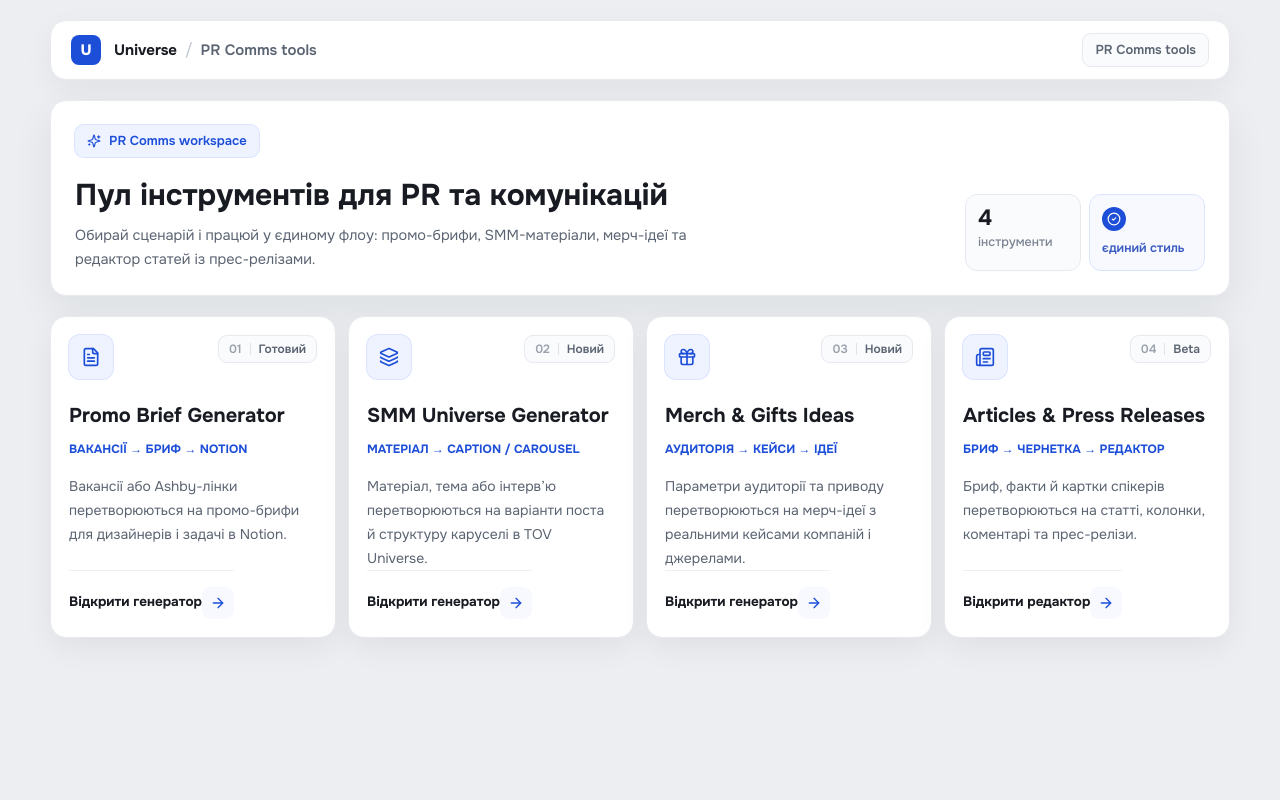
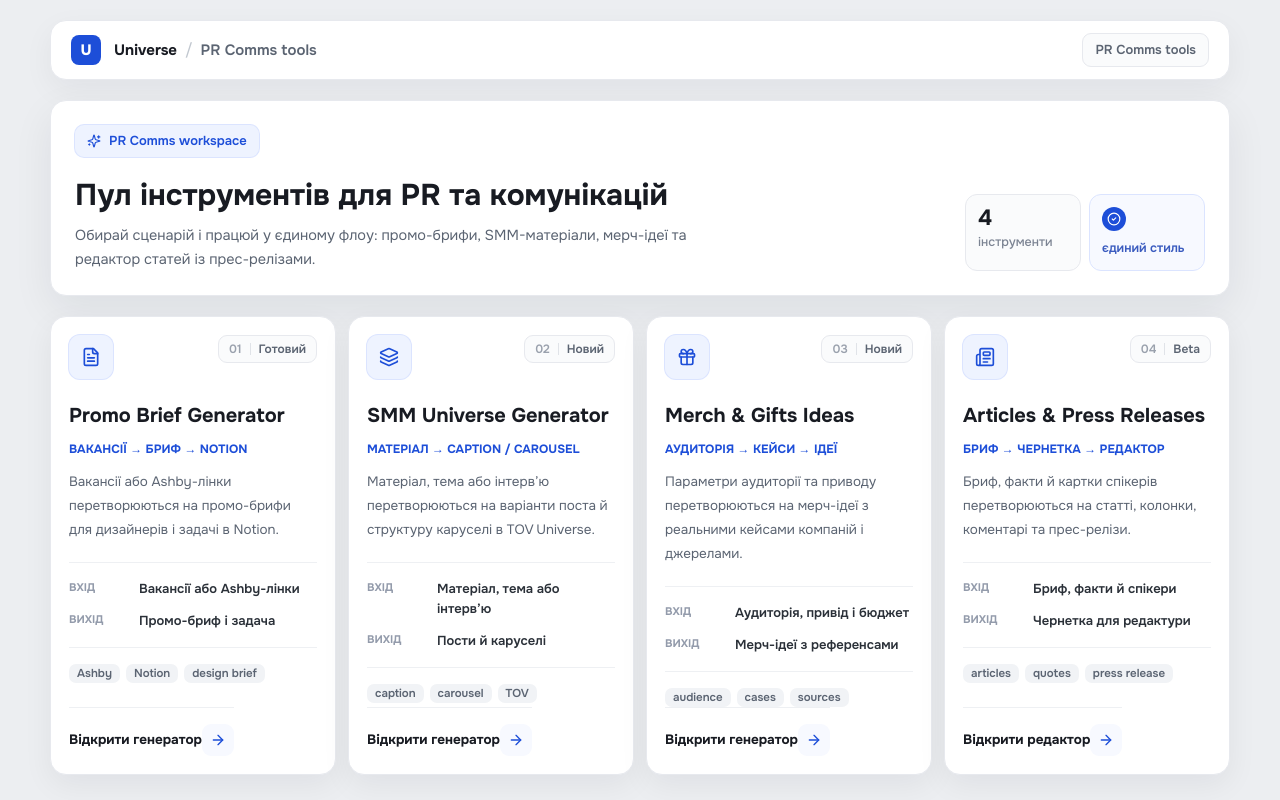
Before and after one commit to khrystynabubniv-ops/promo-design-brief, a Next.js app: page / in a window 1280 px wide. Built offline with nearby package versions, Linux system fonts and the light colour scheme; no server answers; the database is empty.

Commit message:
Refine tool card internals

```diff
--- a/components/ToolHub.tsx
+++ b/components/ToolHub.tsx
@@ -11,42 +11,54 @@ type ToolHubProps = {
 
 const tools = [
   {
+    chips: ['Ashby', 'Notion', 'design brief'],
     cta: 'Відкрити генератор',
     description: 'Вакансії або Ashby-лінки перетворюються на промо-брифи для дизайнерів і задачі в Notion.',
     icon: FileText,
+    input: 'Вакансії або Ashby-лінки',
     label: 'Promo Brief Generator',
     meta: 'Вакансії → бриф → Notion',
     onOpenKey: 'brief',
+    output: 'Промо-бриф і задача',
     step: '01',
     status: 'Готовий',
   },
   {
+    chips: ['caption', 'carousel', 'TOV'],
     cta: 'Відкрити генератор',
     description: 'Матеріал, тема або інтервʼю перетворюються на варіанти поста й структуру каруселі в TOV Universe.',
     icon: Layers3,
+    input: 'Матеріал, тема або інтервʼю',
     label: 'SMM Universe Generator',
     meta: 'Матеріал → caption / carousel',
     onOpenKey: 'smm',
+    output: 'Пости й каруселі',
     step: '02',
     status: 'Новий',
   },
   {
+    chips: ['audience', 'cases', 'sources'],
     cta: 'Відкрити генератор',
     description: 'Параметри аудиторії та приводу перетворюються на мерч-ідеї з реальними кейсами компаній і джерелами.',
     icon: Gift,
+    input: 'Аудиторія, привід і бюджет',
     label: 'Merch & Gifts Ideas',
     meta: 'Аудиторія → кейси → ідеї',
     onOpenKey: 'merch',
+    output: 'Мерч-ідеї з референсами',
     step: '03',
     status: 'Новий',
   },
   {
+    chips: ['articles', 'quotes', 'press release'],
     cta: 'Відкрити редактор',
     description: 'Бриф, факти й картки спікерів перетворюються на статті, колонки, коментарі та прес-релізи.',
     icon: Newspaper,
+    input: 'Бриф, факти й спікери',
     label: 'Articles & Press Releases',
     meta: 'Бриф → чернетка → редактор',
     onOpenKey: 'articles',
+    output: 'Чернетка для редактури',
     step: '04',
     status: 'Beta',
   },
@@ -97,7 +109,7 @@ export function ToolHub({ onOpenArticles, onOpenBrief, onOpenMerchIdeas, onOpenS
 
           return (
             <button
-              className="group flex min-h-[286px] flex-col rounded-[16px] border border-[#e7e9ee] bg-white p-[18px] text-left shadow-[0_10px_30px_rgba(16,24,40,.06)] outline-none transition hover:-translate-y-0.5 hover:border-[#b8c8f5] hover:shadow-[0_18px_44px_rgba(16,24,40,.09)] focus-visible:ring-2 focus-visible:ring-[#1d4ed8] focus-visible:ring-offset-2"
+              className="group flex min-h-[380px] flex-col rounded-[16px] border border-[#e7e9ee] bg-white p-[18px] text-left shadow-[0_10px_30px_rgba(16,24,40,.06)] outline-none transition hover:-translate-y-0.5 hover:border-[#b8c8f5] hover:shadow-[0_18px_44px_rgba(16,24,40,.09)] focus-visible:ring-2 focus-visible:ring-[#1d4ed8] focus-visible:ring-offset-2"
               key={tool.label}
               onClick={handleOpen}
               type="button"
@@ -119,8 +131,36 @@ export function ToolHub({ onOpenArticles, onOpenBrief, onOpenMerchIdeas, onOpenS
                 <span className="mt-3 block text-[12px] font-bold uppercase tracking-normal text-[#1d4ed8]">
                   {tool.meta}
                 </span>
-                <span className="mt-4 block text-[14px] leading-6 text-[#5b6472]">
+                <span className="mt-3 block text-[13.5px] leading-6 text-[#5b6472]">
                   {tool.description}
+                </span>
+                <span className="mt-5 grid gap-3 border-y border-[#eef0f3] py-4">
+                  <span className="grid grid-cols-[58px_minmax(0,1fr)] gap-3">
+                    <span className="text-[11px] font-bold uppercase tracking-normal text-[#939bab]">
+                      Вхід
+                    </span>
+                    <span className="text-[13px] font-semibold leading-5 text-[#2a3038]">
+                      {tool.input}
+                    </span>
+                  </span>
+                  <span className="grid grid-cols-[58px_minmax(0,1fr)] gap-3">
+                    <span className="text-[11px] font-bold uppercase tracking-normal text-[#939bab]">
+                      Вихід
+                    </span>
+                    <span className="text-[13px] font-semibold leading-5 text-[#2a3038]">
+                      {tool.output}
+                    </span>
+                  </span>
+                </span>
+                <span className="mt-4 flex flex-wrap gap-1.5">
+                  {tool.chips.map((chip) => (
+                    <span
+                      className="rounded-[7px] bg-[#f1f3f6] px-2 py-1 text-[11.5px] font-semibold leading-none text-[#5b6472]"
+                      key={chip}
+                    >
+                      {chip}
+                    </span>
+                  ))}
                 </span>
               </span>
               <span className="mt-auto flex items-center justify-between border-t border-[#eef0f3] pt-4 text-[13.5px] font-bold text-[#181b22]">
```
